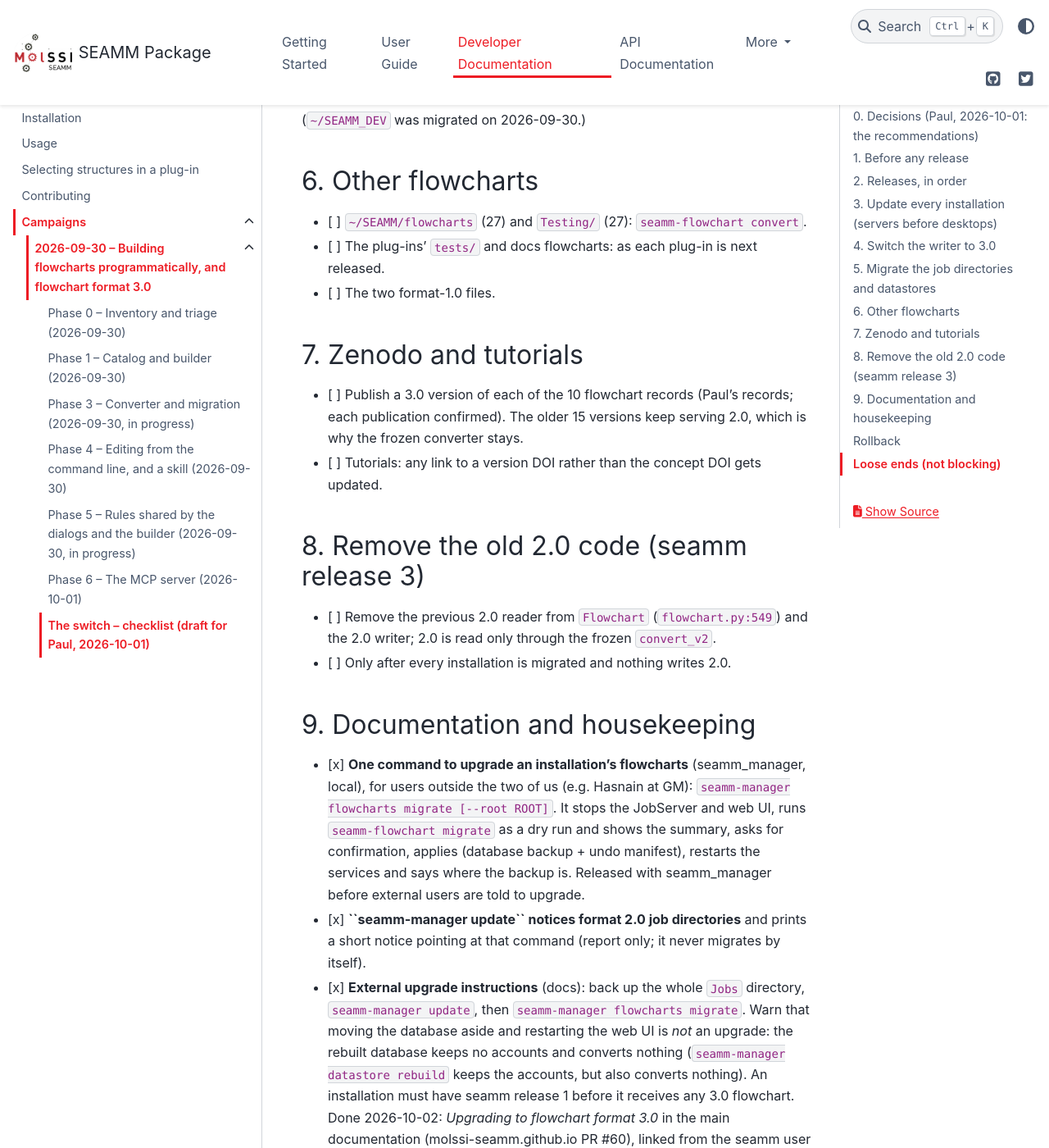
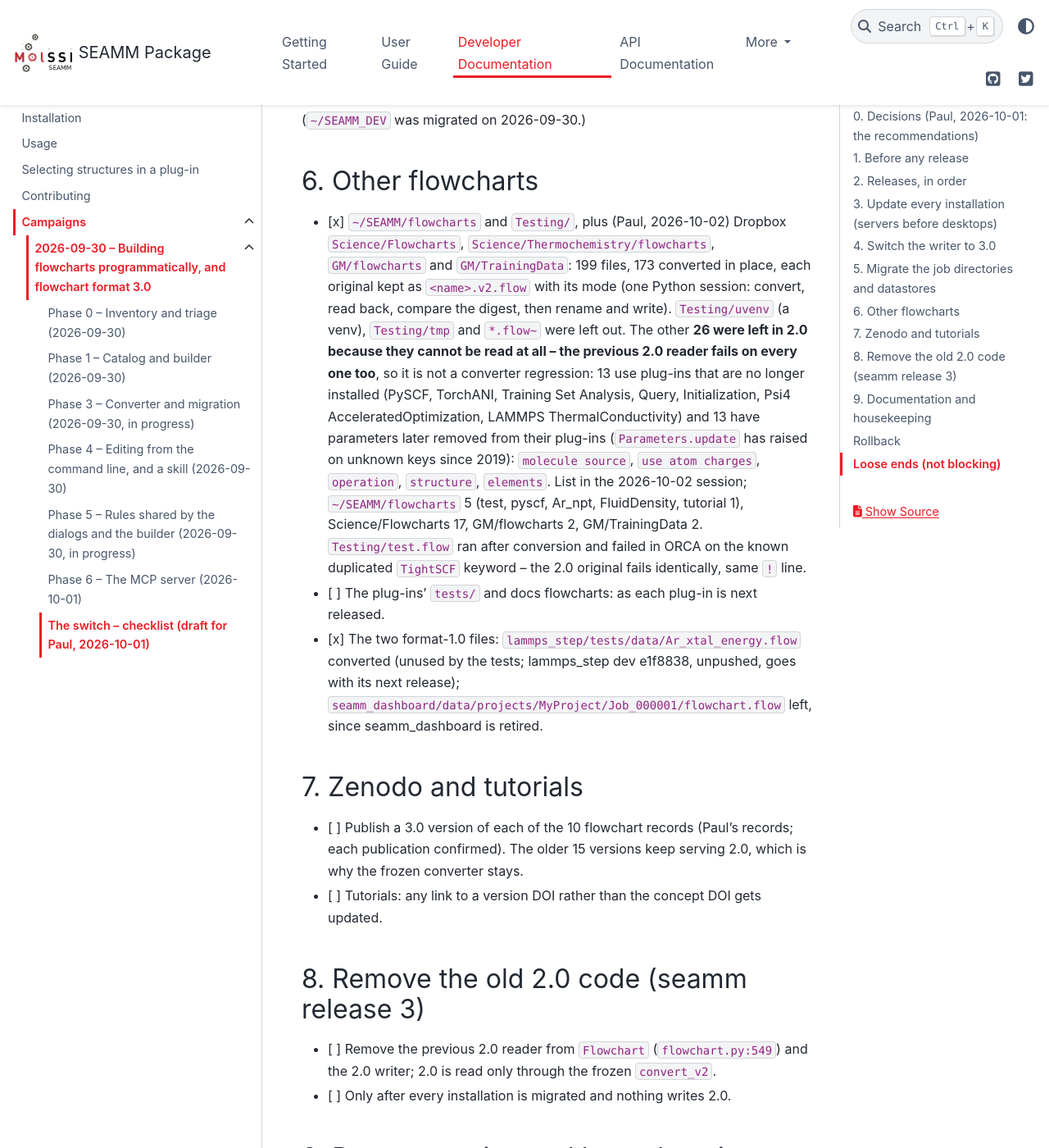
Before and after one commit to molssi-seamm/seamm, a Sphinx documentation site: the page built from docs/developer_guide/campaigns/2026-09-30/NOTES_switch.rst, in a window 1280 px wide and 1400 px high, scrolled down 7117 px. Shown: the whole window at 82% size. Built offline with Sphinx 7.4.7 and the PyData theme 0.15.4, drawn with Linux system fonts in a browser that asks for light colours; pages that are not in the unit, such as notebooks, are missing from menus; some of the changed text lies outside the part shown.

Commit message:
Clearer converter message for attributes that are not settings
'dropped attributes X' read as data loss; it is now 'left out X, which is not a
setting but a cache or run-time state (expected; nothing is lost)'. The text after
the first ': ' still groups the messages in the migration report. Also record step
6 and 9 of the format 3.0 switch in the campaign notes.

Co-Authored-By: Claude Opus 5.5 <noreply@anthropic.com>

```diff
--- a/docs/developer_guide/campaigns/2026-09-30/NOTES_switch.rst
+++ b/docs/developer_guide/campaigns/2026-09-30/NOTES_switch.rst
@@ -241,9 +241,27 @@ for undo), restart, open a few converted jobs in the web UI.
 6. Other flowcharts
 -------------------
 
-- [ ] ``~/SEAMM/flowcharts`` (27) and ``Testing/`` (27): ``seamm-flowchart convert``.
+- [x] ``~/SEAMM/flowcharts`` and ``Testing/``, plus (Paul, 2026-10-02) Dropbox
+  ``Science/Flowcharts``, ``Science/Thermochemistry/flowcharts``, ``GM/flowcharts`` and
+  ``GM/TrainingData``: 199 files, 173 converted in place, each original kept as
+  ``<name>.v2.flow`` with its mode (one Python session: convert, read back, compare the
+  digest, then rename and write). ``Testing/uvenv`` (a venv), ``Testing/tmp`` and
+  ``*.flow~`` were left out. The other **26 were left in 2.0 because they cannot be read
+  at all -- the previous 2.0 reader fails on every one too**, so it is not a converter
+  regression: 13 use plug-ins that are no longer installed (PySCF, TorchANI, Training
+  Set Analysis, Query, Initialization, Psi4 AcceleratedOptimization, LAMMPS
+  ThermalConductivity) and 13 have parameters later removed from their plug-ins
+  (``Parameters.update`` has raised on unknown keys since 2019): ``molecule source``,
+  ``use atom charges``, ``operation``, ``structure``, ``elements``. List in the
+  2026-10-02 session; ``~/SEAMM/flowcharts`` 5 (test, pyscf, Ar_npt, FluidDensity,
+  tutorial 1), Science/Flowcharts 17, GM/flowcharts 2, GM/TrainingData 2.
+  ``Testing/test.flow`` ran after conversion and failed in ORCA on the known duplicated
+  ``TightSCF`` keyword -- the 2.0 original fails identically, same ``!`` line.
 - [ ] The plug-ins' ``tests/`` and docs flowcharts: as each plug-in is next released.
-- [ ] The two format-1.0 files.
+- [x] The two format-1.0 files: ``lammps_step/tests/data/Ar_xtal_energy.flow`` converted
+  (unused by the tests; lammps_step dev e1f8838, unpushed, goes with its next release);
+  ``seamm_dashboard/data/projects/MyProject/Job_000001/flowchart.flow`` left, since
+  seamm_dashboard is retired.
 
 7. Zenodo and tutorials
 -----------------------
@@ -281,9 +299,14 @@ for undo), restart, open a few converted jobs in the web UI.
   guide and the seamm_manager installation page.
 - [x] User docs: format 3.0, specs, ``seamm-flowchart``, the MCP server
   (``user_guide/flowcharts_without_the_editor.rst``).
-- [ ] The build-seamm-flowchart skill: drop the "SEAMM_DEV only, no PRs" caveat; point
-  the registered MCP server at ``~/SEAMM`` instead of ``~/SEAMM_DEV``.
-- [ ] Memory and the campaign status.
+- [x] The build-seamm-flowchart skill: dropped the "SEAMM_DEV only, no PRs" caveat; the
+  MCP server is registered with ``~/SEAMM/venv/bin/seamm-flowchart mcp`` (2026-10-02;
+  ``mcp==2.2.0`` added to ``~/SEAMM/venv``: 15 new packages, nothing upgraded or
+  removed, ``pip check`` clean).
+- [x] Clearer converter message: "dropped attributes X" is now "left out X, which is not
+  a setting but a cache or run-time state (expected; nothing is lost)" (seamm dev,
+  unreleased); the upgrade guide names both wordings (molssi-seamm.github.io dev).
+- [x] Memory and the campaign status.
 
 Rollback
 --------
```
Also changed, not shown: 2 other files.
